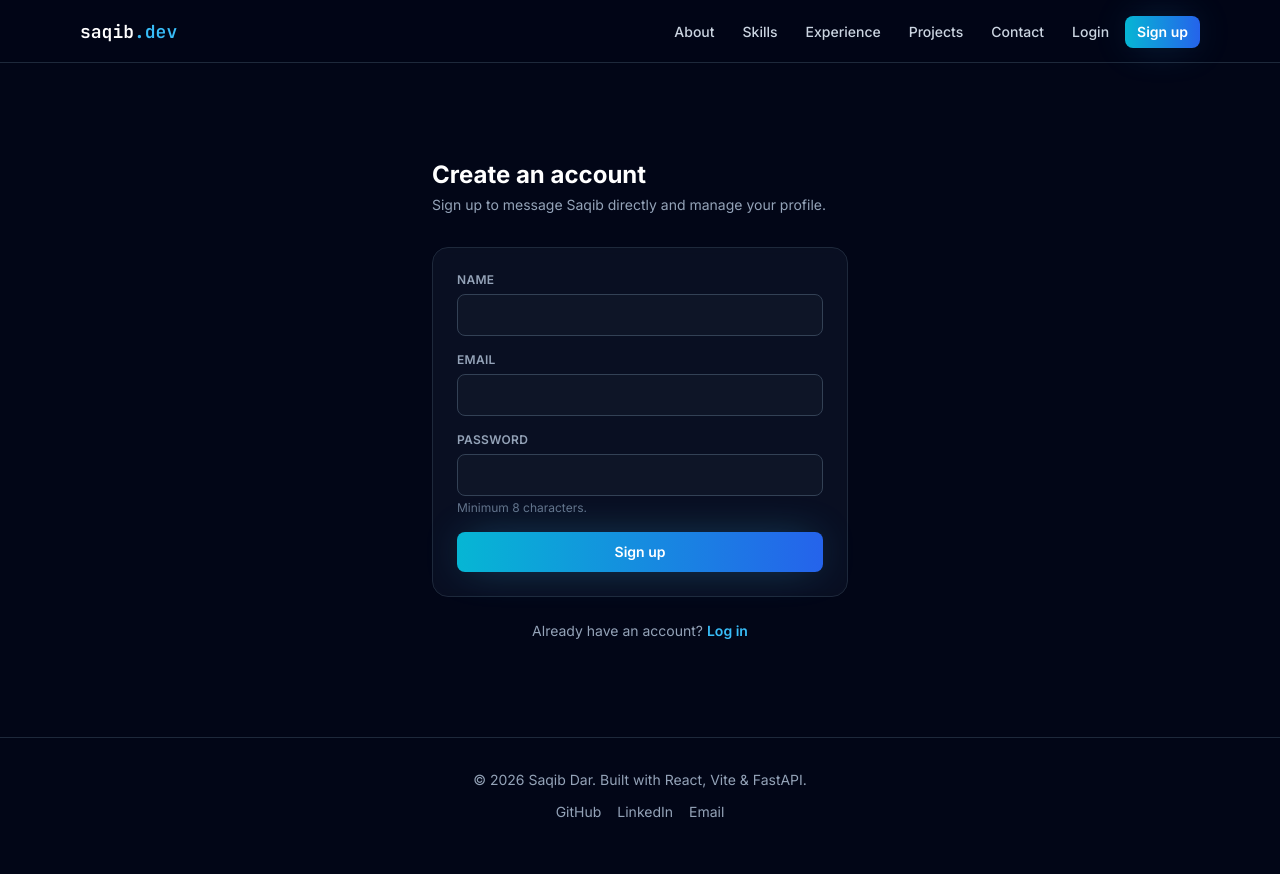
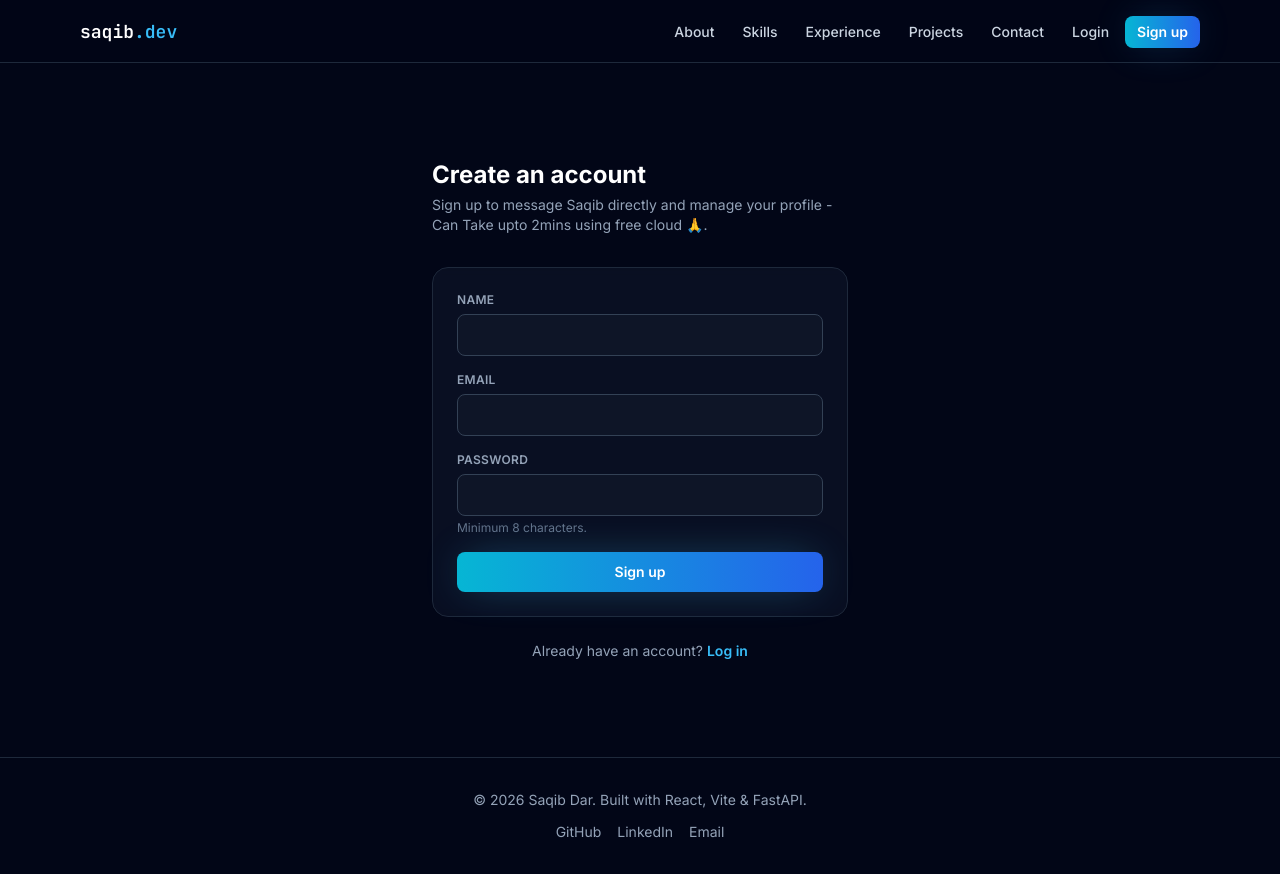
Before and after one commit to SaqibDar112/PORTFOLIO, a React (Vite) app in the folder frontend/: page /register in a window 1280 px wide. Built offline with nearby package versions, Linux system fonts and the light colour scheme.

Commit message:
added text in login and signup

```diff
--- a/frontend/src/pages/Login.jsx
+++ b/frontend/src/pages/Login.jsx
@@ -26,7 +26,7 @@ export default function Login() {
   return (
     <div className="mx-auto flex max-w-md flex-col justify-center px-4 py-24">
       <h1 className="text-2xl font-bold text-white">Welcome back</h1>
-      <p className="mt-1 text-sm text-slate-400">Log in to your account to continue.</p>
+      <p className="mt-1 text-sm text-slate-400">Log in to your account to continue - can take upto 2 mins as using free cloud service 🙏.</p>
 
       <form onSubmit={submit} className="card mt-8 space-y-4 p-6">
         <div>
--- a/frontend/src/pages/Register.jsx
+++ b/frontend/src/pages/Register.jsx
@@ -26,7 +26,7 @@ export default function Register() {
     <div className="mx-auto flex max-w-md flex-col justify-center px-4 py-24">
       <h1 className="text-2xl font-bold text-white">Create an account</h1>
       <p className="mt-1 text-sm text-slate-400">
-        Sign up to message Saqib directly and manage your profile.
+        Sign up to message Saqib directly and manage your profile - Can Take upto 2mins using free cloud 🙏.
       </p>
 
       <form onSubmit={submit} className="card mt-8 space-y-4 p-6">
```
